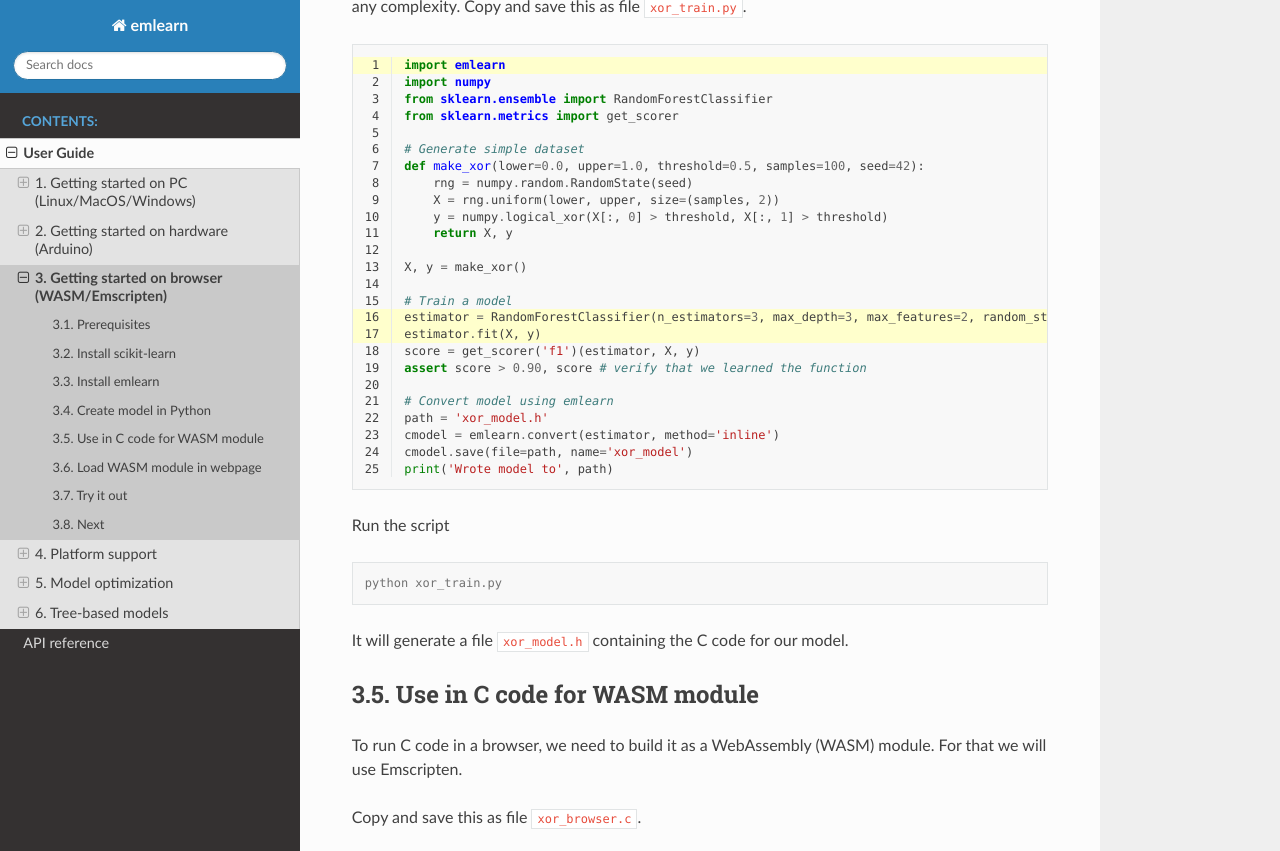
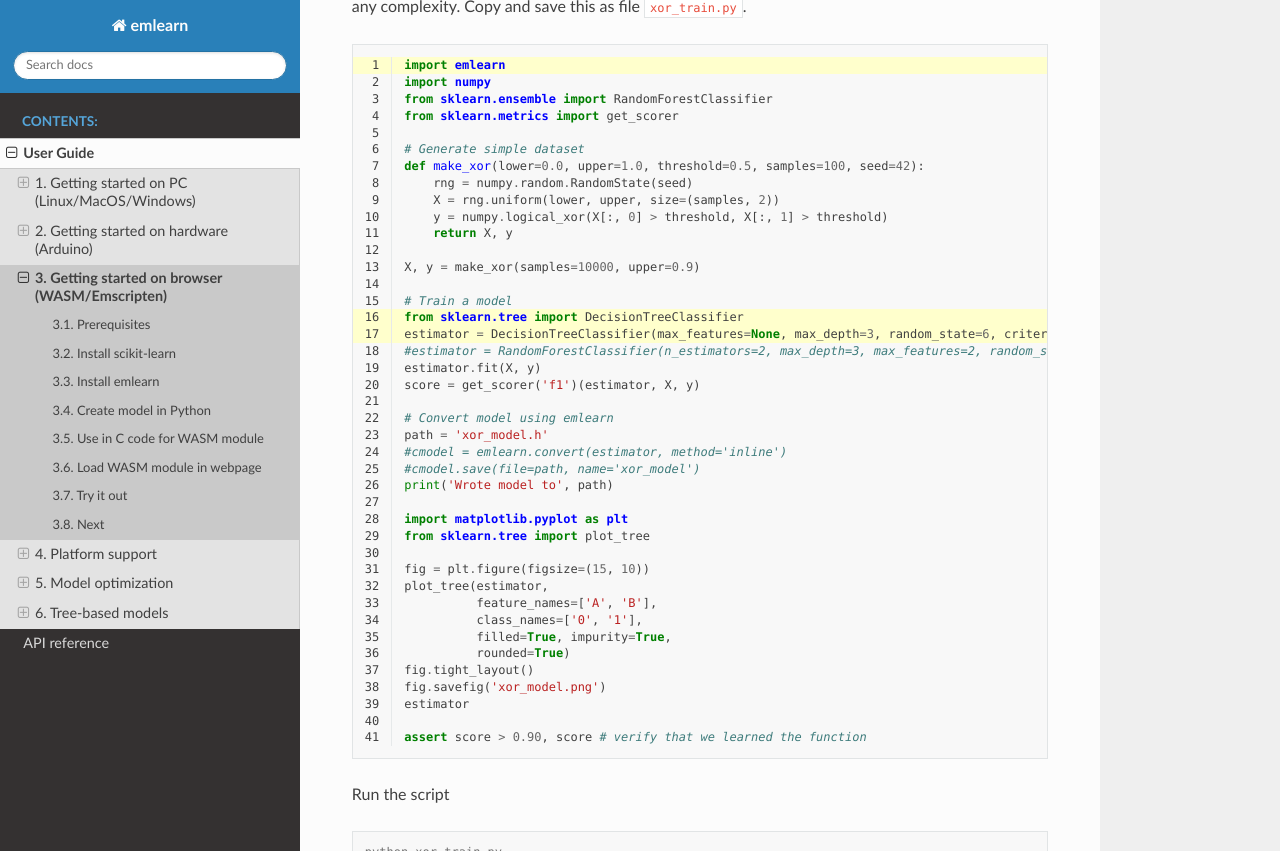
Before and after one commit to emlearn/emlearn, a Sphinx documentation site: the page built from docs/getting_started_browser.rst, in a window 1280 px wide and 1400 px high, scrolled down 1079 px, cut to the strip 0-851 px from the top of the window. Built offline with Sphinx 7.4.7 and the Read the Docs theme 2.0.0, drawn with Linux system fonts in a browser that asks for light colours; some of the changed text lies outside the part shown.

Commit message:
xor_browser: Make prettier demo

```diff
--- a/docs/helloworld_xor/xor_browser.html
+++ b/docs/helloworld_xor/xor_browser.html
@@ -6,15 +6,20 @@
    <body>
 
       <!-- Some UI elements for input/output -->
-      <div style="width: 300px">
-          <h3>emlearn Hello World: XOR</h3>
+      <div style="width: 300px; float: left; margin-right: 20px">
+          <h3 style="margin-bottom: 50px">emlearn Hello World: XOR</h3>
           <input id="input1" type="range" min"0" max="1.0" value="0.5" step="0.1" style="width:200px; height:20px" oninput="inputChanged(this)">
           <output id="input1val" style="float: right;">0.5</output>
           <input id="input2" type="range" min="0" max="1.0" value="0.5" step="0.1" style="width:200px; height:20px" oninput="inputChanged(this)">
           <output id="input2val" style="float: right;">0.5</output>
-          <p><small>Drag sliders to update</small></p>
-          <span id='out' style="width: 200px">Out:</span><span id="answer" style="width: 60px; float: right; text-align: right">Unknown</span>
       </div>
+
+    <span id="answer" style="position: absolute; width: 60px; left: 590px; top: 80px; text-align: right">Unknown</span>
+
+
+      <img src="emlearn-xor-attiny.png" style="max-width: 250px; float: left"></img>
+      <img src="emlearn-xor-model-optimal-tree.png" style="max-width: 500px"></img>
+
 
       <script>
         var runModel = function(features)
@@ -39,7 +44,7 @@
             var features = [ input1.value, input2.value ];
             const result = runModel(features);
             answer.innerHTML = result;
-            const color = (result) ? "green" : "red";
+            const color = (result) ? "rgb(76 175 80 / 91%)" : "rgb(76 175 80 / 22%)";
             document.getElementById('answer').style.backgroundColor= color;
         }
       </script>
--- a/docs/helloworld_xor/xor_train.py
+++ b/docs/helloworld_xor/xor_train.py
@@ -10,16 +10,32 @@
     y = numpy.logical_xor(X[:, 0] > threshold, X[:, 1] > threshold)
     return X, y
 
-X, y = make_xor()
+X, y = make_xor(samples=10000, upper=0.9)
 
 # Train a model
-estimator = RandomForestClassifier(n_estimators=3, max_depth=3, max_features=2, random_state=1)
+from sklearn.tree import DecisionTreeClassifier
+estimator = DecisionTreeClassifier(max_features=None, max_depth=3, random_state=6, criterion='gini', splitter='best', ccp_alpha=0.01)
+#estimator = RandomForestClassifier(n_estimators=2, max_depth=3, max_features=2, random_state=1)
 estimator.fit(X, y)
 score = get_scorer('f1')(estimator, X, y)
-assert score > 0.90, score # verify that we learned the function
 
 # Convert model using emlearn
 path = 'xor_model.h'
-cmodel = emlearn.convert(estimator, method='inline')
-cmodel.save(file=path, name='xor_model')
+#cmodel = emlearn.convert(estimator, method='inline')
+#cmodel.save(file=path, name='xor_model')
 print('Wrote model to', path)
+
+import matplotlib.pyplot as plt
+from sklearn.tree import plot_tree
+
+fig = plt.figure(figsize=(15, 10))
+plot_tree(estimator,
+          feature_names=['A', 'B'],
+          class_names=['0', '1'],
+          filled=True, impurity=True,
+          rounded=True)
+fig.tight_layout()
+fig.savefig('xor_model.png')
+estimator
+
+assert score > 0.90, score # verify that we learned the function
```
Also changed, not shown: docs/helloworld_xor/emlearn-xor-attiny.png (added), docs/helloworld_xor/emlearn-xor-model-optimal-tree.png (added).
